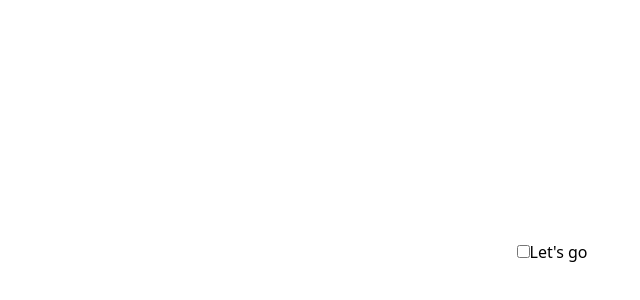
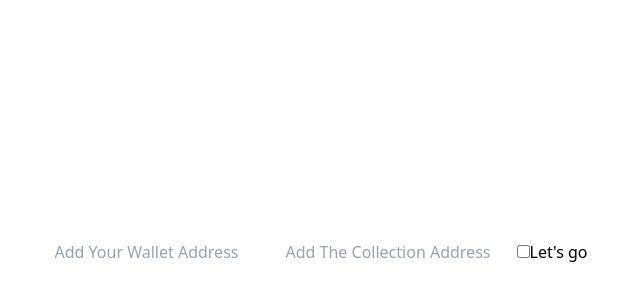
Before and after one commit to The-HMI-Guy/Solidity-RoadToWeb3-Week4, a Next.js app in the folder rtw3-week4/: page / in a window 1280 px wide. Shown: the part 148-448 px from the top of the page, without its empty margins (319-959 px from the left). Built offline with nearby package versions, Linux system fonts and the light colour scheme.

Commit message:
useState

```diff
--- a/rtw3-week4/pages/index.js
+++ b/rtw3-week4/pages/index.js
@@ -1,12 +1,14 @@
 import Head from "next/head";
 import Image from "next/image";
+import { useState } from "react";
 
 const Home = () => {
+  const [wallet, setWalletAddress] = useState("")
   return (
     <div className="flex min-h-screen flex-col items-center justify-center py-2">
       <div>
-        <input type={"text"}></input>
-        <input type={"text"}></input>
+        <input onChange={(e =>{setWalletAddress(e.target.value)})} type={"text"} placeholder="Add Your Wallet Address"></input>
+        <input type={"text"} placeholder="Add The Collection Address"></input>
         <label>
           <input type={"checkbox"}></input>
         </label>
```
